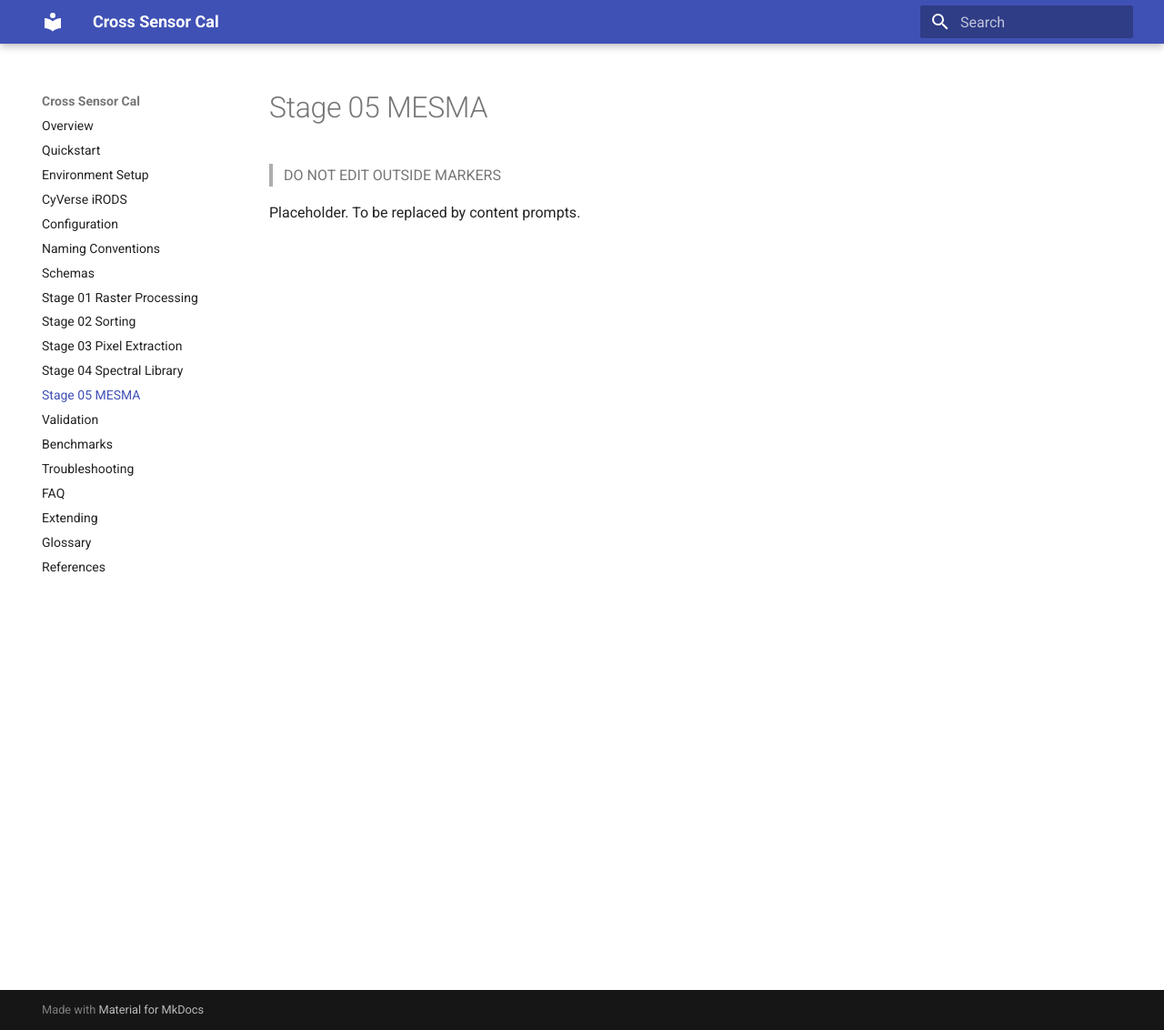
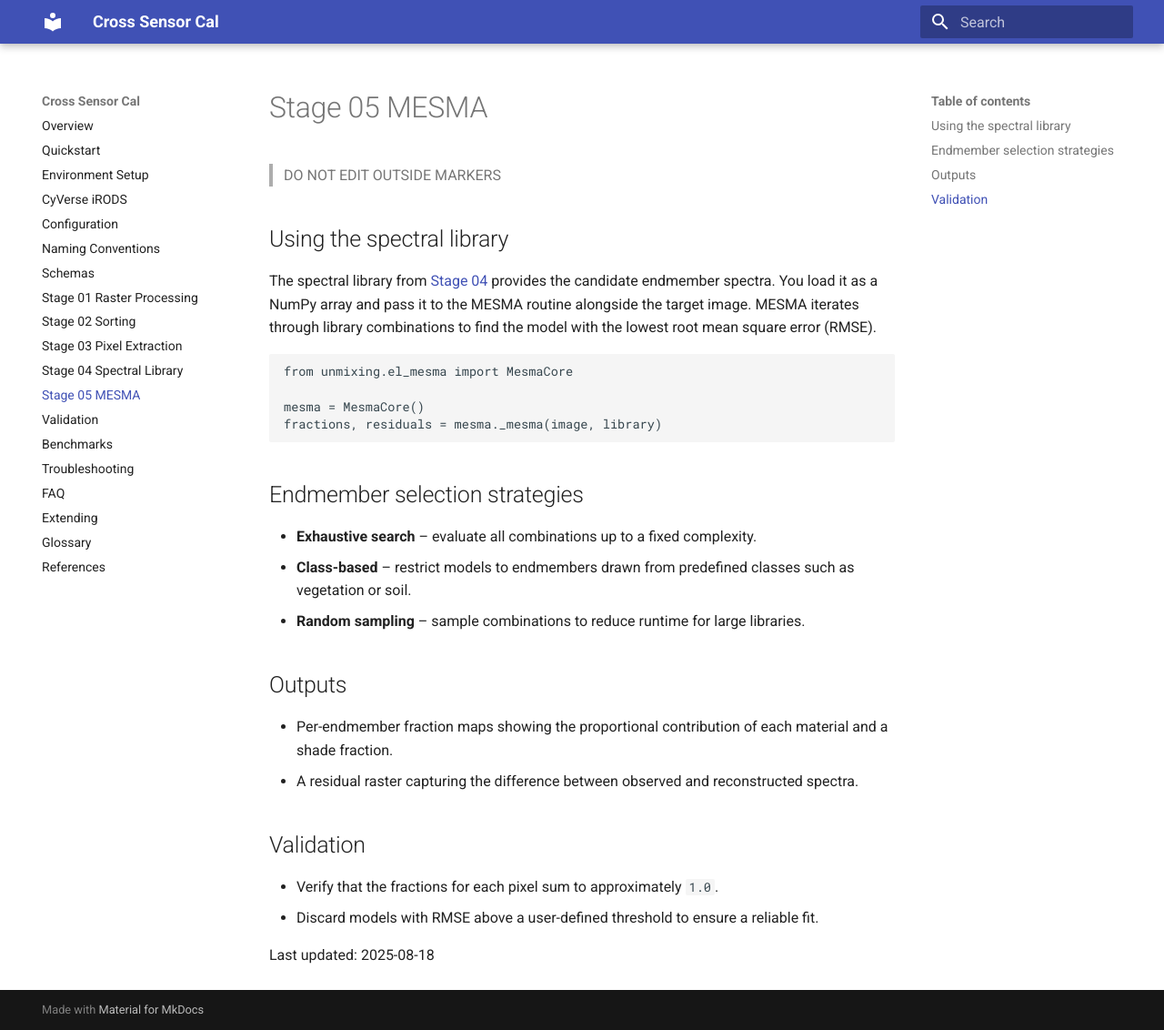
Before and after one commit to earthlab/cross-sensor-cal, an MkDocs documentation site: the page built from docs/stage-05-mesma.md, in a window 1280 px wide and 1132 px high. Shown: the whole window at 91% size. Built offline with MkDocs 1.6.1 and Material for MkDocs 9.7.7, drawn with Linux system fonts in a browser that asks for light colours.

Commit message:
docs: describe MESMA workflow

````diff
--- a/docs/stage-05-mesma.md
+++ b/docs/stage-05-mesma.md
@@ -2,5 +2,36 @@
 
 > DO NOT EDIT OUTSIDE MARKERS
 <!-- FILLME:START -->
-Placeholder. To be replaced by content prompts.
+## Using the spectral library
+The spectral library from [Stage 04](stage-04-spectral-library.md) provides the
+candidate endmember spectra. You load it as a NumPy array and pass it to the
+MESMA routine alongside the target image. MESMA iterates through library
+combinations to find the model with the lowest root mean square error (RMSE).
+
+```python
+from unmixing.el_mesma import MesmaCore
+
+mesma = MesmaCore()
+fractions, residuals = mesma._mesma(image, library)
+```
+
+## Endmember selection strategies
+- **Exhaustive search** – evaluate all combinations up to a fixed complexity.
+- **Class-based** – restrict models to endmembers drawn from predefined
+  classes such as vegetation or soil.
+- **Random sampling** – sample combinations to reduce runtime for large
+  libraries.
+
+## Outputs
+- Per-endmember fraction maps showing the proportional contribution of each
+  material and a shade fraction.
+- A residual raster capturing the difference between observed and reconstructed
+  spectra.
+
+## Validation
+- Verify that the fractions for each pixel sum to approximately `1.0`.
+- Discard models with RMSE above a user-defined threshold to ensure a reliable
+  fit.
+
+Last updated: 2025-08-18
 <!-- FILLME:END -->
````
